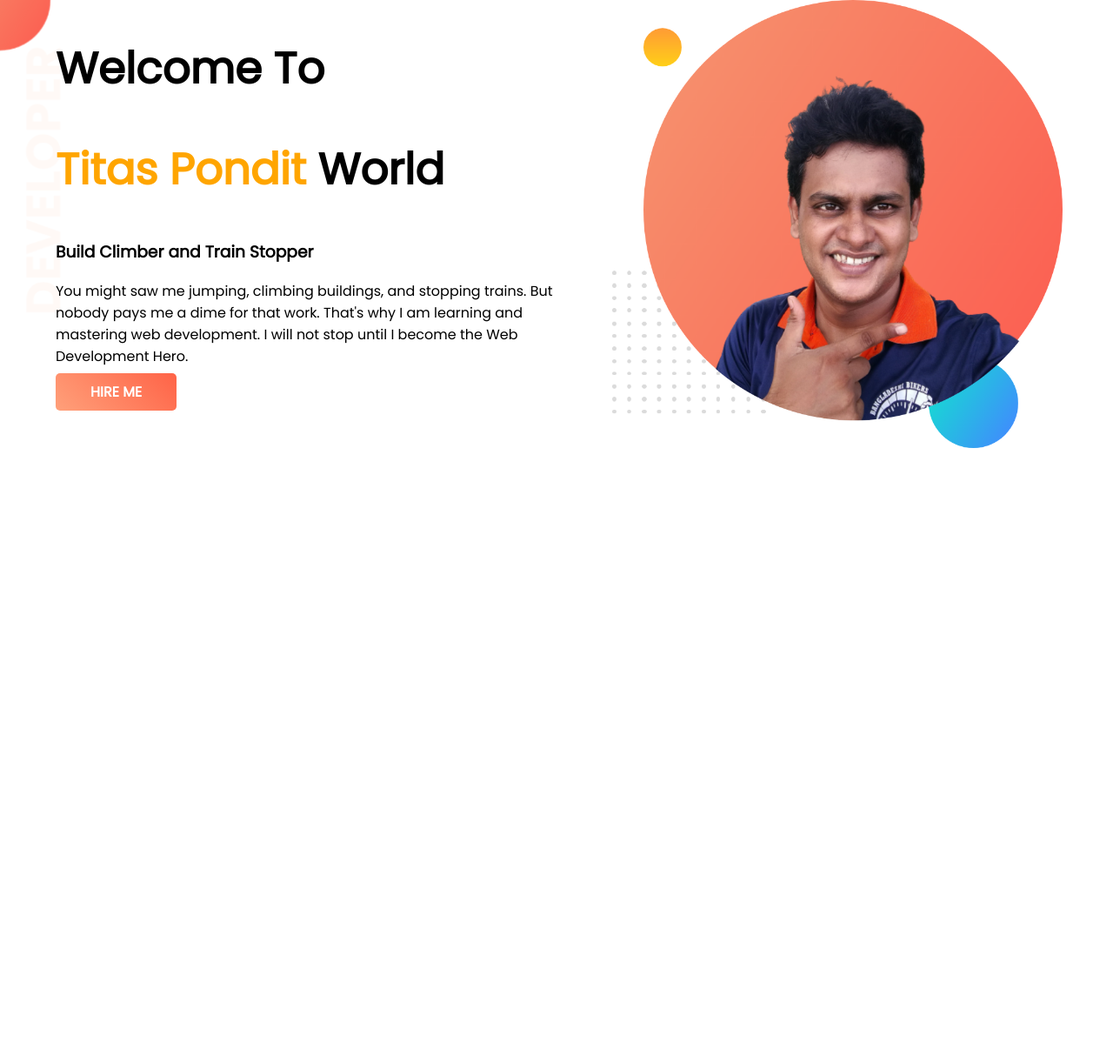
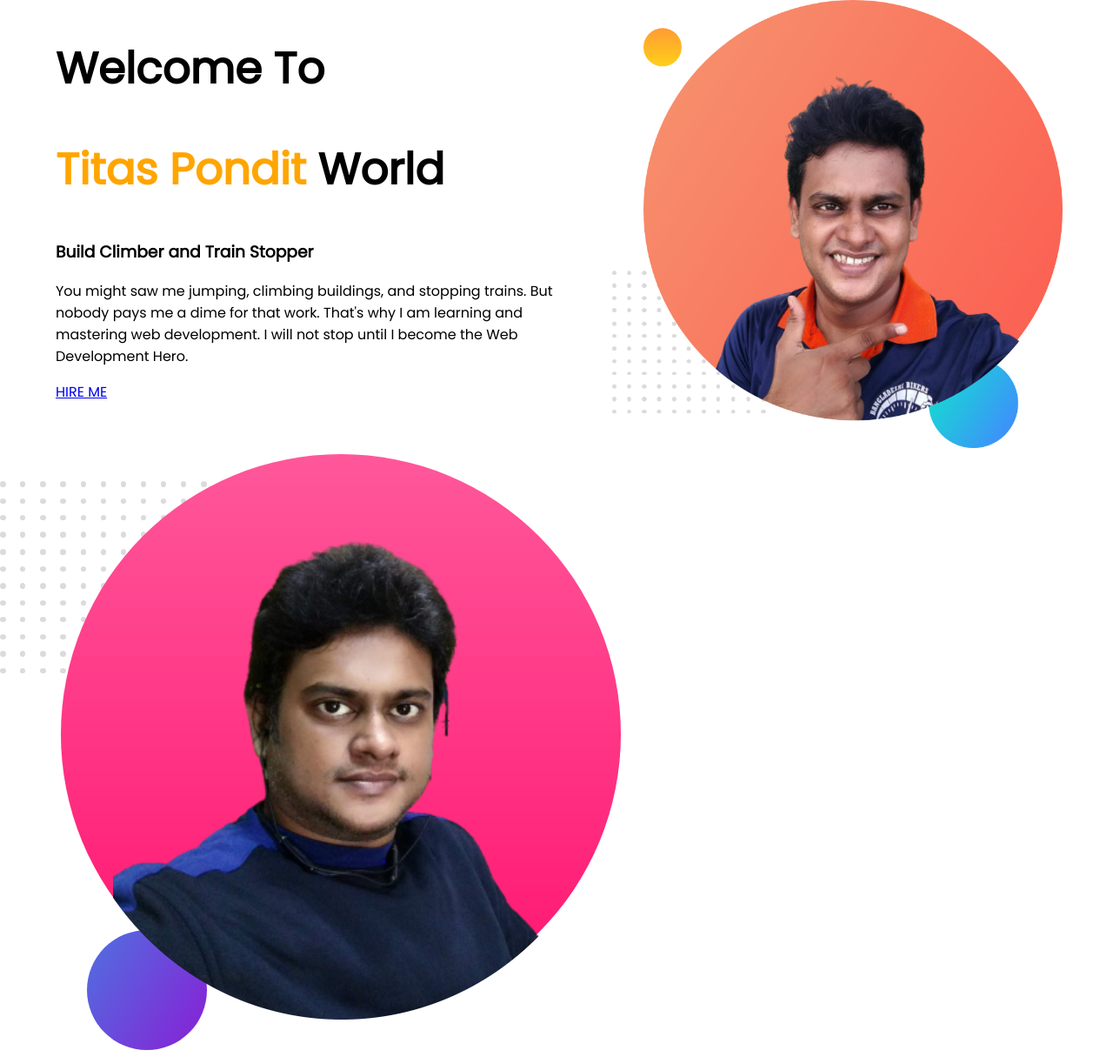
Before and after one commit to TitasKanti/developer-portfolio, a plain HTML site: page index.html in a window 1280 px wide. Shown: the whole page at 87% size. Before the commit the page ends 800 px from the top, so only its background shows below. Drawn offline with Linux system fonts and the light colour scheme.

Commit message:
added pic

```diff
--- a/index.html
+++ b/index.html
@@ -13,7 +13,7 @@
 </head>
 
 <body>
-    <section class="top-banner">
+    <section>
         <div class="half-width">
             <h1>Welcome To</h1>
             <h1><span class="clrorange">Titas Pondit</span> World</h1>
@@ -25,12 +25,20 @@
                 Development
                 Hero.
             </p>
-            <a class="link-button" href="https://www.linkedin.com/in/titas-kanti-pondit-963903216/" target="_blank">HIRE
-                ME</a>
+            <a class="" href="https://www.linkedin.com/in/titas-kanti-pondit-963903216/" target="_blank">HIRE ME</a>
         </div>
 
         <div class="half-width">
-            <img src="images/portfoliopic.png">
+            <img src="images/portfoliopic.png" alt="image1">
+        </div>
+    </section>
+
+    <section>
+        <div>
+            <img src="images/myprt2.png" alt="image2">
+        </div>
+
+        <div>
         </div>
     </section>
 </body>
```
Also changed, not shown: images/myprt2.png (added).
